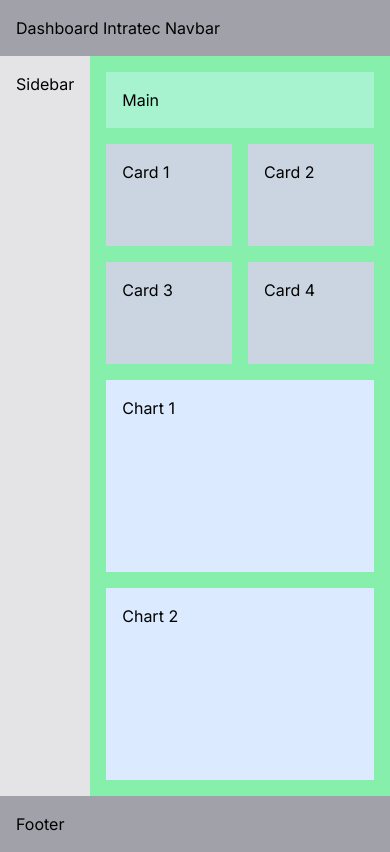
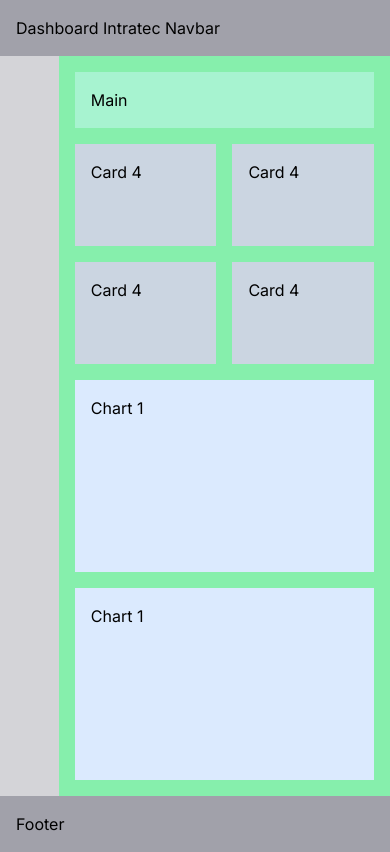
Before and after one commit to valdir-ti/dashboard-intratec, a Next.js app: page / in a window 390 px wide. Built offline with nearby package versions, Linux system fonts and the light colour scheme.

Commit message:
feat: split dash on components and add breakpoints

```diff
--- a/src/app/page.tsx
+++ b/src/app/page.tsx
@@ -1,30 +1,30 @@
+import Card from "@/components/Card";
+import { Chart } from "@/components/Chart";
+import Footer from "@/components/Footer";
+import Navbar from "@/components/Navbar";
+import Sidebar from "@/components/Sidebar";
+
 export default function Home() {
   return (
     <div className="flex flex-col h-screen">
-      <aside className="bg-zinc-400 p-4">
-        <h2>Dashboard Intratec Navbar</h2>
-      </aside>
+      <Navbar />
       <div className="flex flex-1 bg-zinc-300">
-        <aside className="lg:w-72 md:w-56 bg-zinc-200 p-4">
-          <h2>Sidebar</h2>
-        </aside>
+       <Sidebar />
         <main className="p-4 bg-green-300 w-full flex flex-col">
           <h2 className="bg-emerald-200 p-4">Main</h2>
           <div className="grid grid-cols-2 md:grid-cols-4 sm:grid-cols-2 gap-4 mt-4 min-h-[220px]">
-            <div className="bg-slate-300 h-auto w-full p-4">Card 1</div>
-            <div className="bg-slate-300 h-auto w-full p-4">Card 2</div>
-            <div className="bg-slate-300 h-auto w-full p-4">Card 3</div>
-            <div className="bg-slate-300 h-auto w-full p-4">Card 4</div>
+            <Card />
+            <Card />
+            <Card />
+            <Card />
           </div>
           <div className="mt-4 grid grid-cols-1 sm:grid-cols-2 gap-4 min-h-[400px]">
-            <div className="bg-blue-100 w-full p-4">Chart 1</div>
-            <div className="bg-blue-100 w-full p-4">Chart 2</div>
+            <Chart />
+            <Chart />
           </div>
         </main>
       </div>
-      <footer className="bg-zinc-400 p-4">
-        <h2>Footer</h2>
-      </footer>
+      <Footer />
     </div>
   )
 }
--- /dev/null
+++ b/src/components/Card.tsx
@@ -0,0 +1,7 @@
+const Card = () => {
+  return (
+    <div className="bg-slate-300 h-auto w-full p-4">Card 4</div>
+  )
+}
+
+export default Card
--- /dev/null
+++ b/src/components/Chart.tsx
@@ -0,0 +1,5 @@
+export const Chart = () => {
+  return (
+    <div className="bg-blue-100 w-full p-4">Chart 1</div>
+  )
+}
--- /dev/null
+++ b/src/components/Footer.tsx
@@ -0,0 +1,9 @@
+const Footer = () => {
+  return (
+    <footer className="bg-zinc-400 p-4">
+        <h2>Footer</h2>
+    </footer>
+  )
+}
+
+export default Footer
--- /dev/null
+++ b/src/components/Navbar.tsx
@@ -0,0 +1,9 @@
+const Navbar = () => {
+  return (
+    <aside className="bg-zinc-400 p-4">
+        <h2>Dashboard Intratec Navbar</h2>
+    </aside>
+  )
+}
+
+export default Navbar
--- /dev/null
+++ b/src/components/Sidebar.tsx
@@ -0,0 +1,9 @@
+const Sidebar = () => {
+  return (
+    <aside className="sm:w-72 xs:w-16 bg-zinc-300 p-4">
+        <h2 className="sm:flex xs:hidden">Sidebar</h2>
+    </aside>
+  )
+}
+
+export default Sidebar
--- a/tailwind.config.js
+++ b/tailwind.config.js
@@ -6,13 +6,13 @@ module.exports = {
     './src/app/**/*.{js,ts,jsx,tsx,mdx}',
   ],
   theme: {
-    extend: {
-      backgroundImage: {
-        'gradient-radial': 'radial-gradient(var(--tw-gradient-stops))',
-        'gradient-conic':
-          'conic-gradient(from 180deg at 50% 50%, var(--tw-gradient-stops))',
-      },
-    },
+    extend: {},
+    screens: {
+      'xs': '280px',
+      'sm': '640px',
+      'md': '1024px',
+      'xl': '1280px',
+    }
   },
   plugins: [],
 }
```
